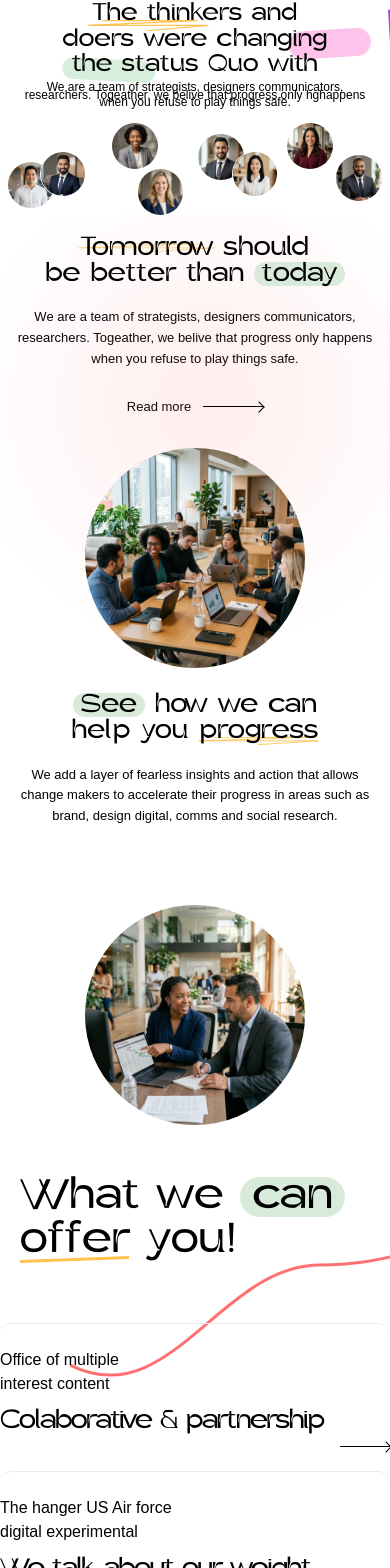
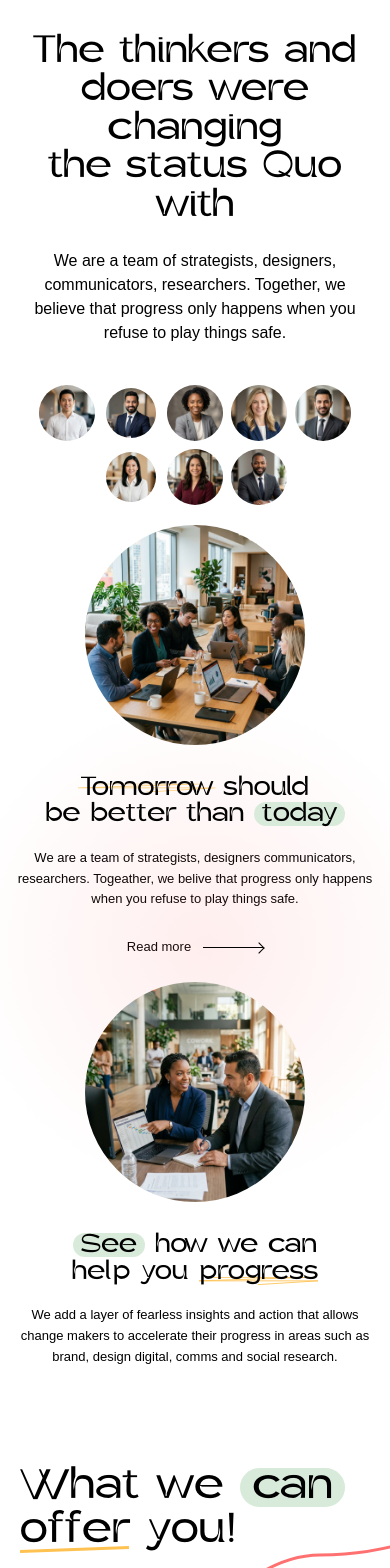
Before and after one commit to Abhi6537/Elementum, a React (Vite) app: page / in a window 390 px wide. Shown: the part 91-1659 px from the top of the page. Built offline with nearby package versions, Linux system fonts and the light colour scheme; a web font is replaced by a local one.

Commit message:
responsive fix

```diff
--- a/src/sections/Hero.jsx
+++ b/src/sections/Hero.jsx
@@ -112,8 +112,8 @@ function Hero() {
         </div>
 
         <p className="hero__subtitle">
-          We are a team of strategists, designers communicators, researchers. Togeather,
-          we belive that progress only hghappens when you refuse to play things safe.
+          We are a team of strategists, designers, communicators, researchers. Together,
+          we believe that progress only happens when you refuse to play things safe.
         </p>
 
         <div className="hero__images-container">
--- a/src/styles/features.css
+++ b/src/styles/features.css
@@ -216,7 +216,7 @@
   }
   .feature-block,
   .feature-block--reverse {
-    flex-direction: column;
+    flex-direction: column-reverse;
     gap: 30px;
     align-items: center;
   }
--- a/src/styles/footer.css
+++ b/src/styles/footer.css
@@ -109,8 +109,14 @@
     padding: 0 40px;
   }
   .footer__columns {
-    grid-template-columns: repeat(2, 1fr);
+    grid-template-columns: 1fr;
     gap: 40px;
+    text-align: center;
+  }
+  .footer__column {
+    display: flex;
+    flex-direction: column;
+    align-items: center;
   }
   .footer__column-title {
     font-size: 20px;
@@ -118,9 +124,11 @@
   }
   .footer__link {
     font-size: 16px;
+    text-align: center;
   }
   .footer__address {
     font-size: 16px;
+    text-align: center;
   }
   .footer__copyright {
     margin-top: 60px;
@@ -136,7 +144,6 @@
     padding: 0 20px;
   }
   .footer__columns {
-    grid-template-columns: 1fr;
     gap: 32px;
   }
   .footer__column-title {
--- a/src/styles/hero.css
+++ b/src/styles/hero.css
@@ -264,23 +264,84 @@
 }
 
 /* =========================================
-   MOBILE STRUCTURAL BREAKPOINT
+   TABLET & MOBILE STRUCTURAL BREAKPOINTS
    ========================================= */
+@media (max-width: 1024px) {
+  .hero__head {
+    width: 90vw;
+    margin-top: 80px;
+  }
+  .hero__heading {
+    max-width: 100%;
+    font-size: clamp(40px, 6vw, 64px);
+    line-height: 1.2;
+  }
+  .hero__subtitle {
+    max-width: 90vw;
+    font-size: 18px;
+    line-height: 1.5;
+    margin-top: 24px;
+  }
+  .hero__underline,
+  .hero__deco-red,
+  .hero__deco-dark,
+  .hero__pill-pink,
+  .hero__pill-green,
+  .hero__purple-shape,
+  .hero__bg-glow {
+    display: none; /* Hide complex desktop decorative shapes to declutter */
+  }
+
+  /* Group portraits tightly */
+  .hero__images-container {
+    width: 100%;
+    height: auto;
+    display: flex;
+    flex-wrap: wrap;
+    justify-content: center;
+    gap: 16px;
+    margin-top: 40px;
+    padding: 0 20px;
+    padding-bottom: 60px;
+  }
+
+  .hero__circle {
+    position: relative; /* Override absolute */
+    left: auto !important;
+    top: auto !important;
+    width: 80px !important;
+    height: 80px !important;
+    flex-shrink: 0;
+  }
+}
+
 @media (max-width: 768px) {
   .hero__head {
-    width: 92vw;
+    margin-top: 60px;
   }
   .hero__heading {
-    max-width: 92vw;
+    font-size: clamp(32px, 8vw, 40px);
   }
   .hero__subtitle {
-    max-width: 92vw;
+    font-size: 16px;
   }
-  .hero__deco-red,
-  .hero__deco-dark {
-    display: none;
+  .hero__circle {
+    width: 64px !important;
+    height: 64px !important;
+    border-width: 3px !important;
   }
-  .hero__bg-glow {
-    display: none;
+  .hero__images-container {
+    gap: 12px;
   }
 }
+
+@media (max-width: 425px) {
+  .hero__circle {
+    width: 56px !important;
+    height: 56px !important;
+  }
+  .hero__images-container {
+    gap: 8px;
+    padding: 0 10px;
+  }
+}
--- a/src/styles/services.css
+++ b/src/styles/services.css
@@ -176,39 +176,60 @@
 
 @media (max-width: 1024px) {
   .services {
-    padding: 60px 60px;
+    padding: 60px 40px;
   }
   .services__heading {
-    font-size: 64px;
-    line-height: 76px;
+    font-size: 56px;
+    line-height: 1.2;
+  }
+  .services__list {
+    display: grid;
+    grid-template-columns: 1fr;
+    gap: 24px;
+    padding: 0;
   }
   .service-item {
     flex-direction: column;
     align-items: flex-start;
-    gap: 8px;
-    padding: 24px 0;
+    gap: 16px;
+    padding: 32px;
+    margin: 0;
+    border: 1px solid #EBEBEB;
+    border-radius: 16px;
+    background-color: #FFFFFF;
+    box-shadow: 0 4px 12px rgba(0,0,0,0.03);
+  }
+  .service-item:hover {
+    background-color: #FFFFFF;
+    box-shadow: 0 8px 24px rgba(0,0,0,0.06);
+    transform: translateY(-5px);
+  }
+  .service-item:last-child {
+    border-bottom: 1px solid #EBEBEB;
   }
   .service-item__title {
-    font-size: 36px;
-    line-height: 60px;
+    font-size: 32px;
+    line-height: 1.2;
     padding-left: 0;
+    white-space: normal; /* allow wrapping on cards */
+  }
+  .service-item:hover .service-item__title {
+    transform: none; /* disable horizontal shift on cards */
   }
   .service-item__description {
     width: 100%;
+    padding-right: 0;
+  }
+  .service-item__desc-text {
+    font-size: 16px;
+    line-height: 1.6;
   }
   .service-item__arrow {
     align-self: flex-end;
+    margin-top: 16px;
   }
   .service-item__thumbnail {
-    width: 100px;
-    height: 100px;
-    margin-right: 0;
-  }
-  .services__pill {
-    display: none;
-  }
-  .services__underline {
-    display: none;
+    display: none; /* Hide hover thumbnails on mobile cards */
   }
 }
 
```
